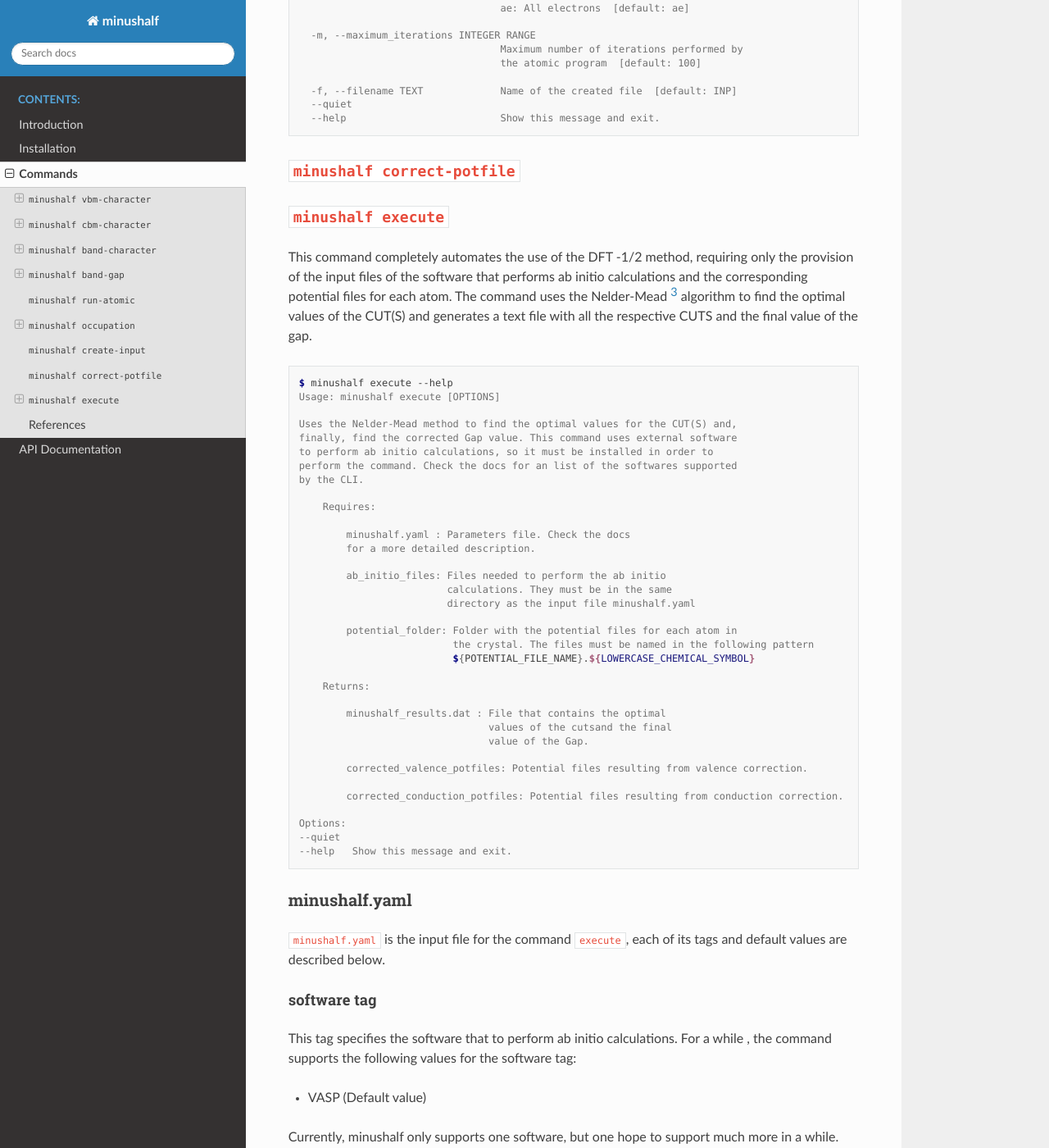
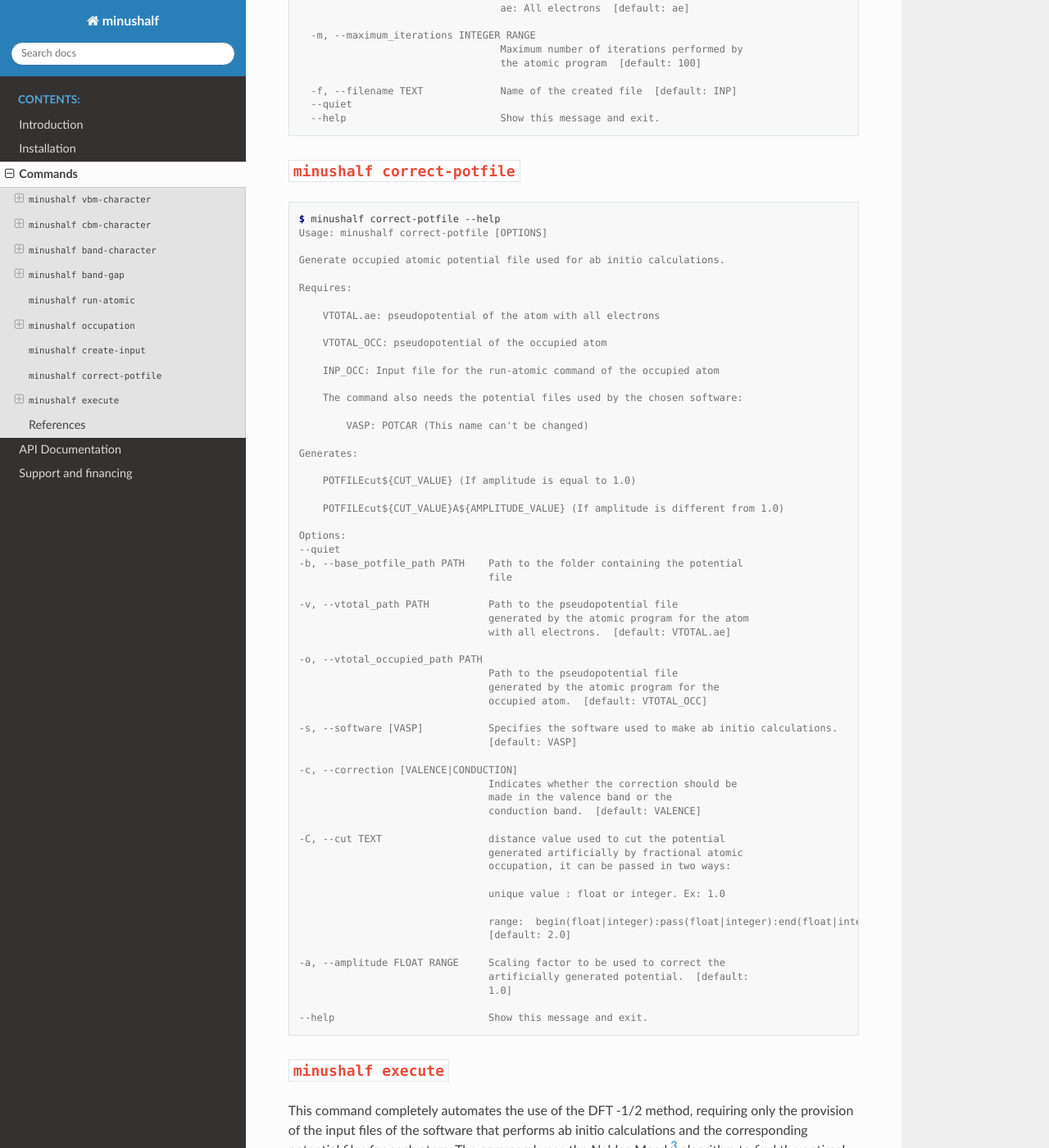
Before and after one commit to gmsn-ita/minushalf, a Sphinx documentation site: the page built from docs/source/commands.rst, in a window 1280 px wide and 1400 px high, scrolled down 8009 px. Shown: the whole window at 82% size. Built offline with Sphinx 7.4.7 and the Read the Docs theme 2.0.0, drawn with Linux system fonts in a browser that asks for light colours.

Commit message:
[feat]: Adding correct potfile to commands section and modifying license

```diff
--- /dev/null
+++ b/README.rst
@@ -0,0 +1,3 @@
+##############
+minushalf
+##############
--- a/docs/source/commands.rst
+++ b/docs/source/commands.rst
@@ -714,6 +714,70 @@ This command creates the input files for the run-atomic command. Check :ref:`her
 ``minushalf correct-potfile``
 ************************************************
 
+.. code-block:: console
+
+    $ minushalf correct-potfile --help
+    Usage: minushalf correct-potfile [OPTIONS]
+
+    Generate occupied atomic potential file used for ab initio calculations.
+
+    Requires:
+
+        VTOTAL.ae: pseudopotential of the atom with all electrons
+
+        VTOTAL_OCC: pseudopotential of the occupied atom
+
+        INP_OCC: Input file for the run-atomic command of the occupied atom
+
+        The command also needs the potential files used by the chosen software:
+
+            VASP: POTCAR (This name can't be changed)
+
+    Generates:
+
+        POTFILEcut${CUT_VALUE} (If amplitude is equal to 1.0)
+
+        POTFILEcut${CUT_VALUE}A${AMPLITUDE_VALUE} (If amplitude is different from 1.0)
+
+    Options:
+    --quiet
+    -b, --base_potfile_path PATH    Path to the folder containing the potential
+                                    file
+
+    -v, --vtotal_path PATH          Path to the pseudopotential file
+                                    generated by the atomic program for the atom
+                                    with all electrons.  [default: VTOTAL.ae]
+
+    -o, --vtotal_occupied_path PATH
+                                    Path to the pseudopotential file
+                                    generated by the atomic program for the
+                                    occupied atom.  [default: VTOTAL_OCC]
+
+    -s, --software [VASP]           Specifies the software used to make ab initio calculations.
+                                    [default: VASP]
+
+    -c, --correction [VALENCE|CONDUCTION]
+                                    Indicates whether the correction should be
+                                    made in the valence band or the
+                                    conduction band.  [default: VALENCE]
+
+    -C, --cut TEXT                  distance value used to cut the potential
+                                    generated artificially by fractional atomic
+                                    occupation, it can be passed in two ways:
+
+                                    unique value : float or integer. Ex: 1.0
+
+                                    range:  begin(float|integer):pass(float|integer):end(float|integer). Ex: 1.0:0.1:2.0
+                                    [default: 2.0]
+
+    -a, --amplitude FLOAT RANGE     Scaling factor to be used to correct the
+                                    artificially generated potential.  [default:
+                                    1.0]
+
+    --help                          Show this message and exit.
+
+
+
 
 ``minushalf execute``
 ************************************************
--- a/docs/source/index.rst
+++ b/docs/source/index.rst
@@ -14,3 +14,4 @@ Welcome to minushalf's documentation!
    installation
    commands
    api
+   support
```
Also changed, not shown: docs/source/support.rst (added, +7 -0 lines), 2 other files.
